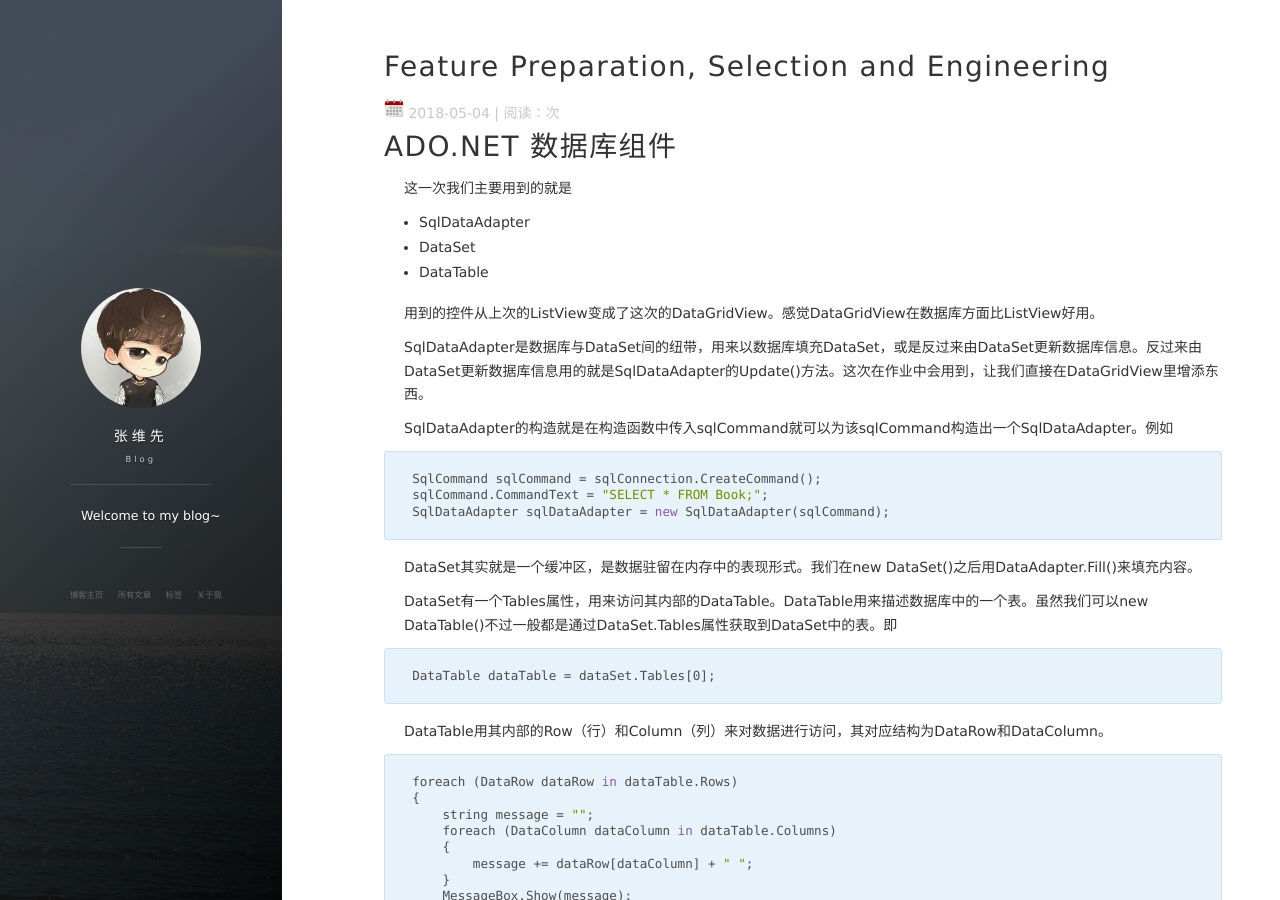
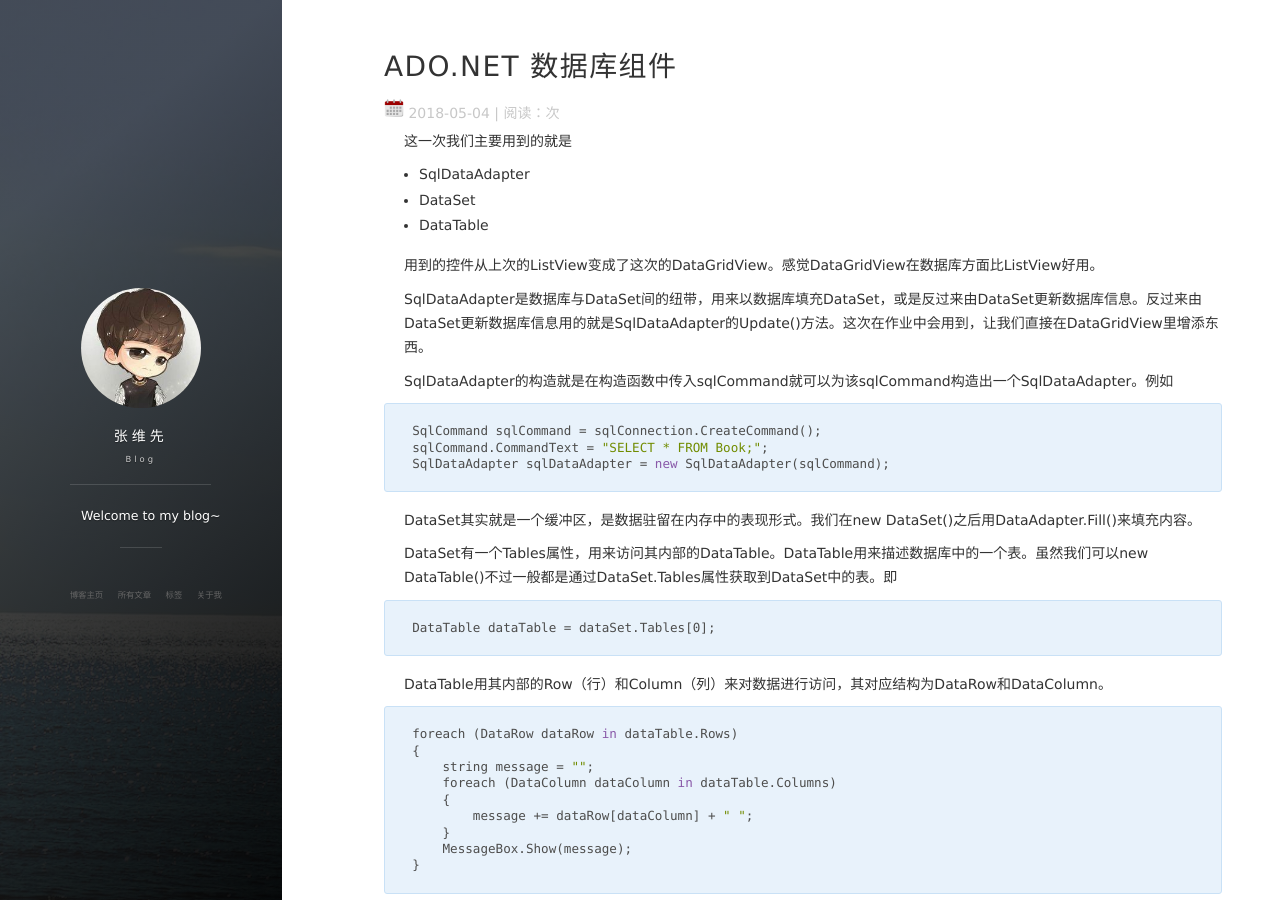
Before and after one commit to zwx19961130/zwx19961130.github.io, a Jekyll site: the page built from _posts/2018-05-04-ado.net database component.md, in a window 1280 px wide and 900 px high. Built offline with Jekyll 4.4.1, drawn with Linux system fonts in a browser that asks for light colours; nearby versions of some CDN libraries; comment, search, counter and statistics services are not loaded.

```diff
--- a/_posts/2018-05-04-ado.net database component.md
+++ b/_posts/2018-05-04-ado.net database component.md
@@ -1,12 +1,11 @@
 ---
 layout: post
-title: "Feature Preparation, Selection and Engineering"
+title: " ADO.NET 数据库组件"
 date: 2018-05-04
 description: "C# .NET ADO.NET"
 tag: C#
 ---
 
-# ADO.NET 数据库组件
 
 这一次我们主要用到的就是
 
```
Also changed, not shown: _posts/2018-03-31-Introduction_to_Natural_Language_Processing.md (+2 -2 lines).
